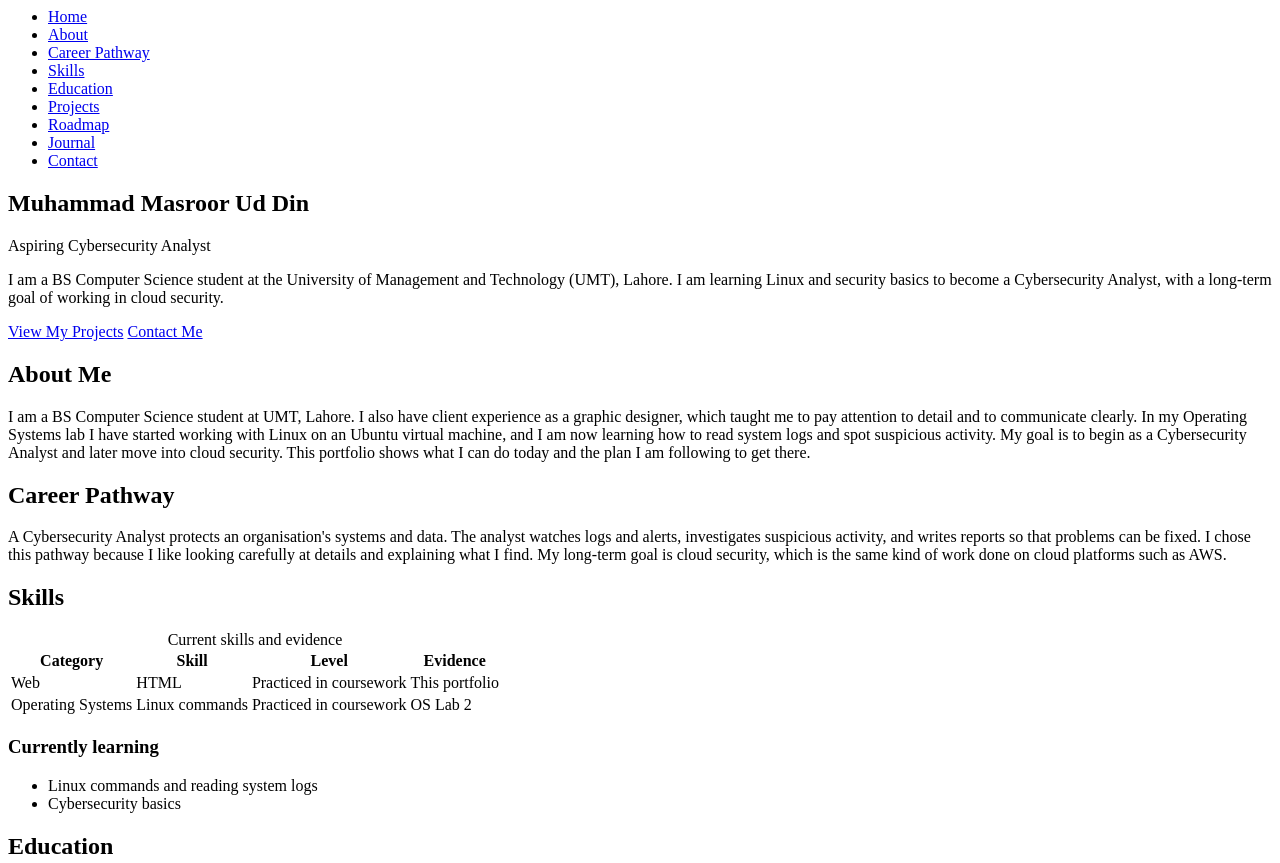
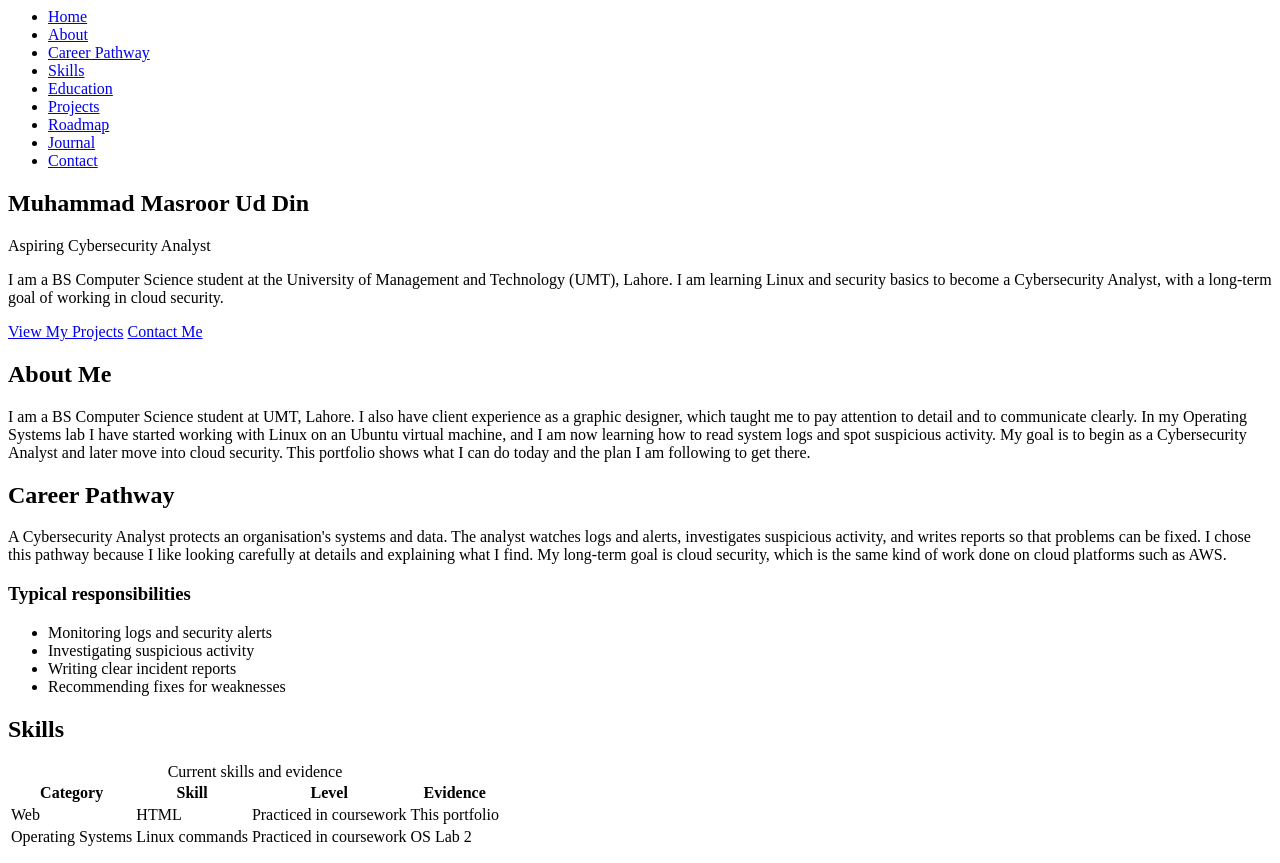
Before and after one commit to masroor-moon/portfolio, a plain HTML site: page index.html in a window 1280 px wide. Shown: the top 863 px of the page. Drawn offline with Linux system fonts and the light colour scheme.

Commit message:
typical responsibilities added in career pathway

```diff
--- a/index.html
+++ b/index.html
@@ -32,6 +32,13 @@
         <section id="pathway">
             <h2>Career Pathway</h2>
             <p>A Cybersecurity Analyst protects an organisation's systems and data. The analyst watches logs and alerts, investigates suspicious activity, and writes reports so that problems can be fixed. I chose this pathway because I like looking carefully at details and explaining what I find. My long-term goal is cloud security, which is the same kind of work done on cloud platforms such as AWS.</p>
+            <h3>Typical responsibilities</h3>
+            <ul>
+                 <li>Monitoring logs and security alerts</li>
+                 <li>Investigating suspicious activity</li>
+                 <li>Writing clear incident reports</li>
+                 <li>Recommending fixes for weaknesses</li>
+            </ul>
         </section>
 
 
```
